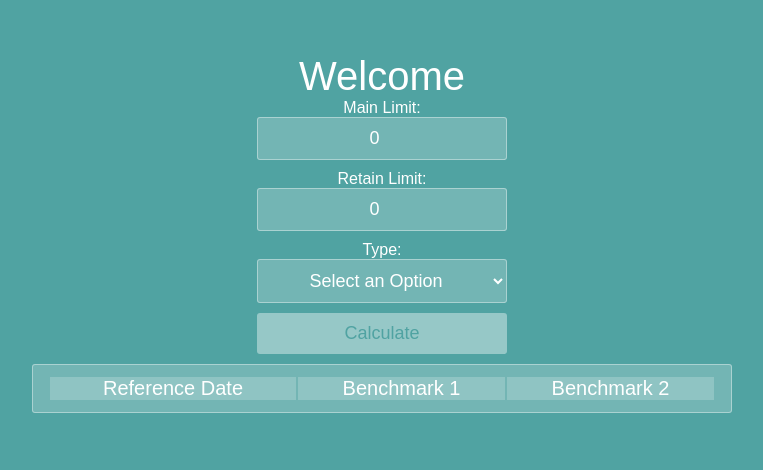
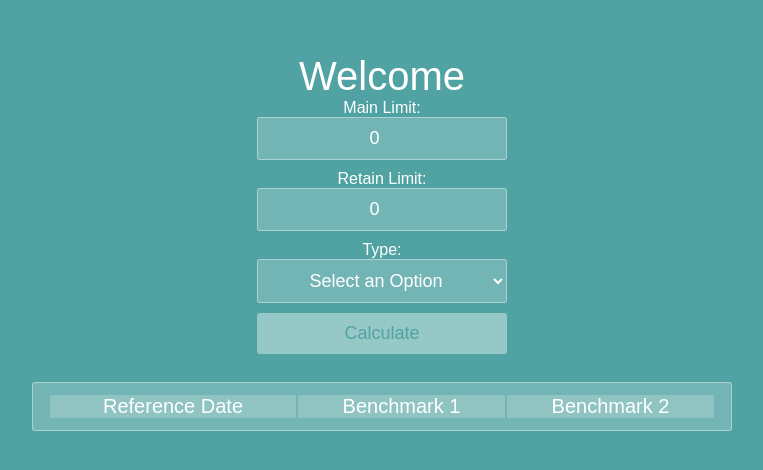
Before and after one commit to jledesmamir/InsuranceApp, a React (Vite) app in the folder jl_wtw_evaluation.client/: page / in a window 1280 px wide. Shown: the part 362-832 px from the top of the page, without its empty margins (258-1021 px from the left). Built offline with nearby package versions, Linux system fonts and the light colour scheme.

Commit message:
Gif inplementation.

```diff
--- a/jl_wtw_evaluation.client/src/Insurance_App/Main.jsx
+++ b/jl_wtw_evaluation.client/src/Insurance_App/Main.jsx
@@ -31,9 +31,9 @@ function FormC() {
     };
 
     const handleOnClick = async () => {
-        //setShowDelayedText(true)
+        setShowDelayedText(true)
         await delay(3000);
-        //setShowDelayedText(false);
+        setShowDelayedText(false);
         console.log(showDelayedText);
         addItem();
     };
@@ -147,7 +147,9 @@ function FormC() {
                 <button onClick={handleOnClick} disabled={(inputsCollection.mainLimit < 1000 || inputsCollection.mainRetention < 1000) ? true : false} style={(inputsCollection.mainLimit < 1000 || inputsCollection.mainRetention < 1000) ? { opacity: "0.4" } : { opacity: null }}>
                     <span>Calculate</span>
                 </button>
-                <img id="loadingImage" src={val} alt="Unable To Load" style={showDelayedText ? { visibility: "visible", height: "40px", width: "40px" } : { visibility: "collapse", height: "0px", width: "0px" }}></img>
+                <div>
+                    <img id="loadingImage" src={val} alt="Unable To Load" style={showDelayedText ? { visibility: "visible", height: "300px", width: "300px", display: "inline" } : { visibility: "collapse", height: "0px", width: "0px" }}></img>
+                </div>
             </div>
             <div>
                 <table>
@@ -157,9 +159,10 @@ function FormC() {
                         <th>Benchmark 2</th>
                     </tr>
                     {items.map((element, index) => (
+
                         <tr key={index}>
                             <td>{currentDate}</td>
-                            <td>{`${(element.mainRetention / element.mainLimit) * 100}` + '%'}</td>
+                            <td>{`${((element.mainRetention / element.mainLimit) * 100).toFixed(2)}` + '%'}</td>
                             <td>${element.mainRetention}</td>
                         </tr>
                     ))}
```
